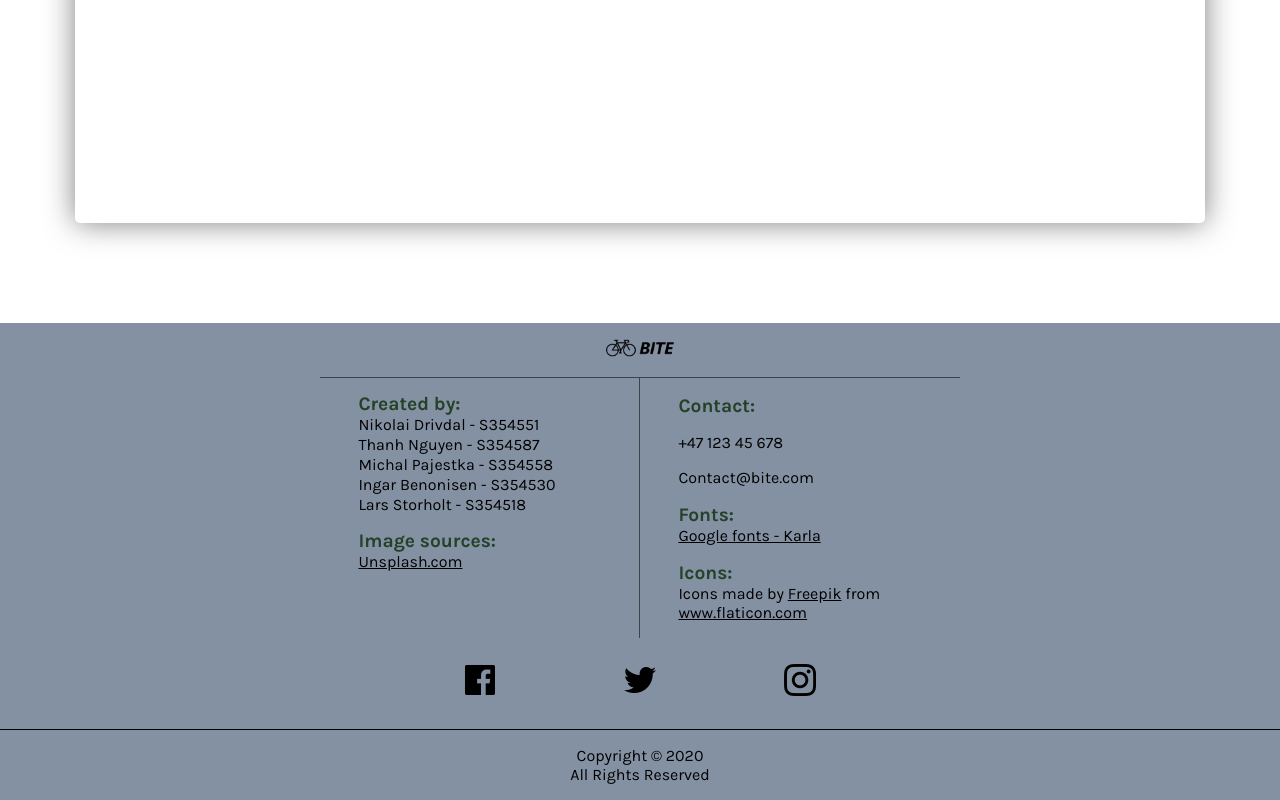
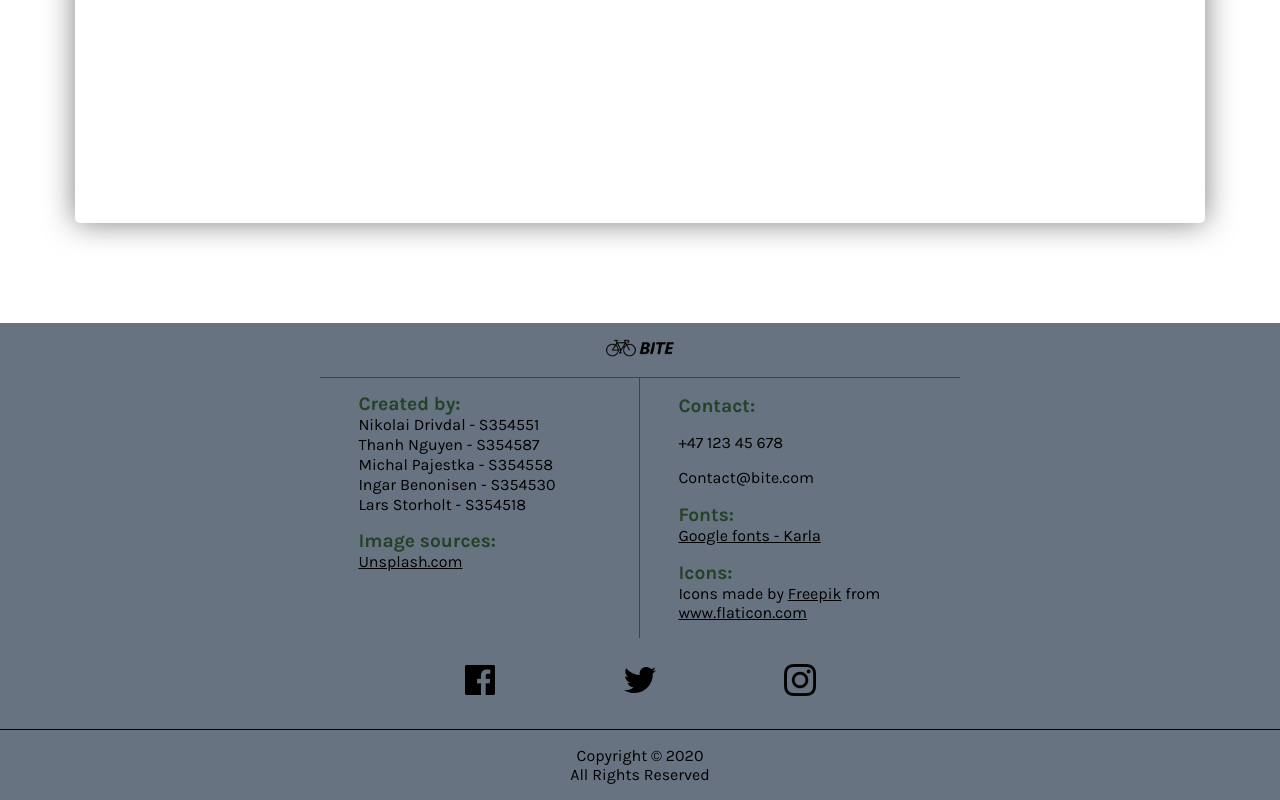
Before and after one commit to ndrivdal/FinalAssignment, a plain HTML site: page index.html in a window 1280 px wide. Shown: the part 2109-2909 px from the top of the page. Drawn offline with Linux system fonts and the light colour scheme.

Commit message:
darker footer

```diff
--- a/css/footer.css
+++ b/css/footer.css
@@ -9,7 +9,7 @@
       ". someIcons someIcons ."
       "copyRight copyRight copyRight copyRight";
 
-    background-color: #8491A3;
+    background-color: #687381;
     font-family: 'Karla', sans-serif;
 }
 
```
